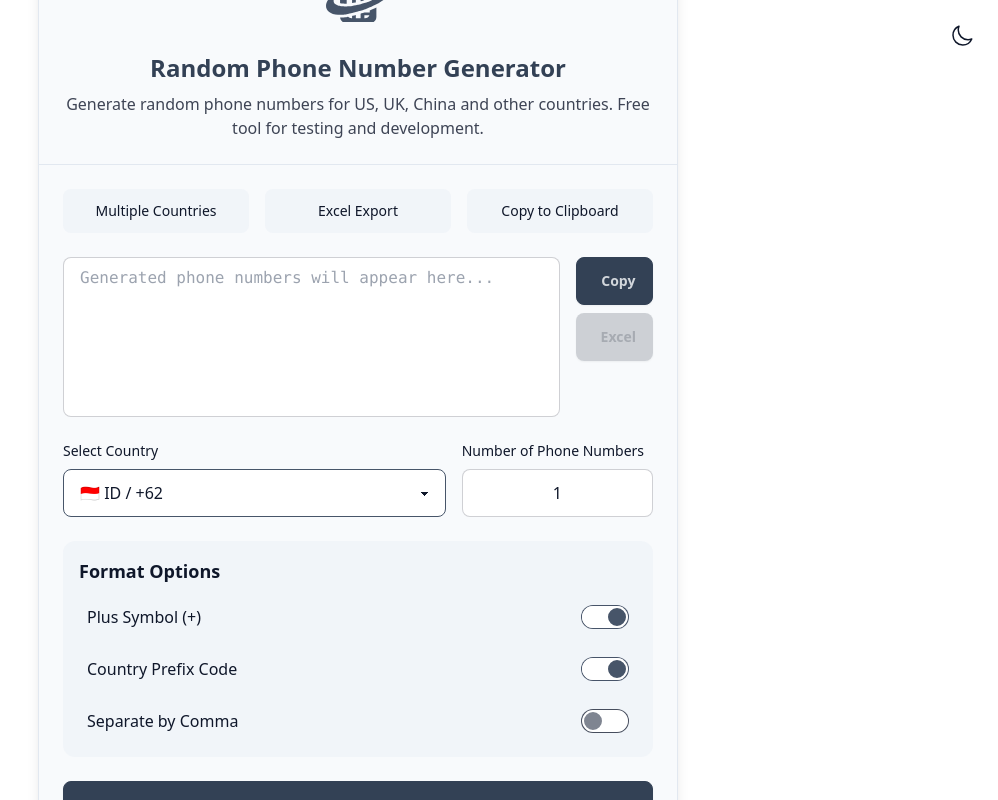
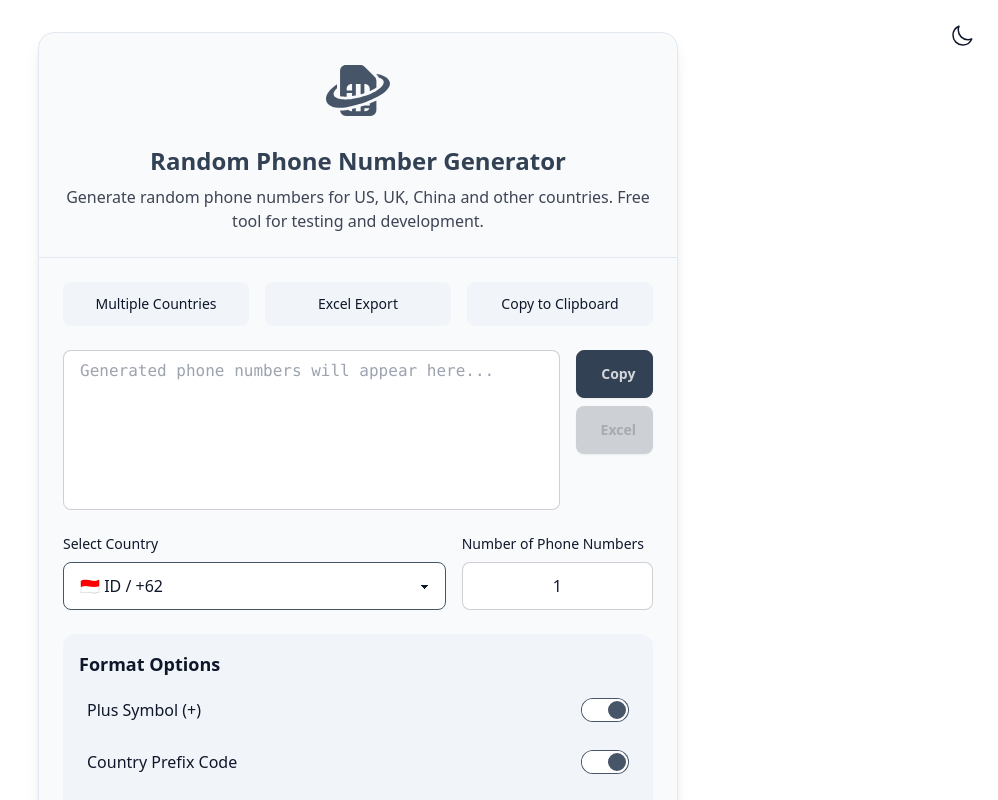
Before and after one commit to chatgptsuper/random-phone-numbers.com, a Next.js app: page / in a window 1280 px wide. Shown: the top 800 px of the page, without its empty margins (282-1280 px from the left). Built offline with nearby package versions, Linux system fonts and the light colour scheme.

Commit message:
放弃多语言了 回退6

```diff
--- a/app/page.tsx
+++ b/app/page.tsx
@@ -3,7 +3,7 @@ import MainGenerator from '../components/mainGenerator'
 
 export default function Home() {
   return (
-    <main className="w-screen h-screen flex flex-col items-center justify-center">
+    <main className="min-h-screen w-full relative">
       <ThemeController />
       <MainGenerator />
     </main>
```
